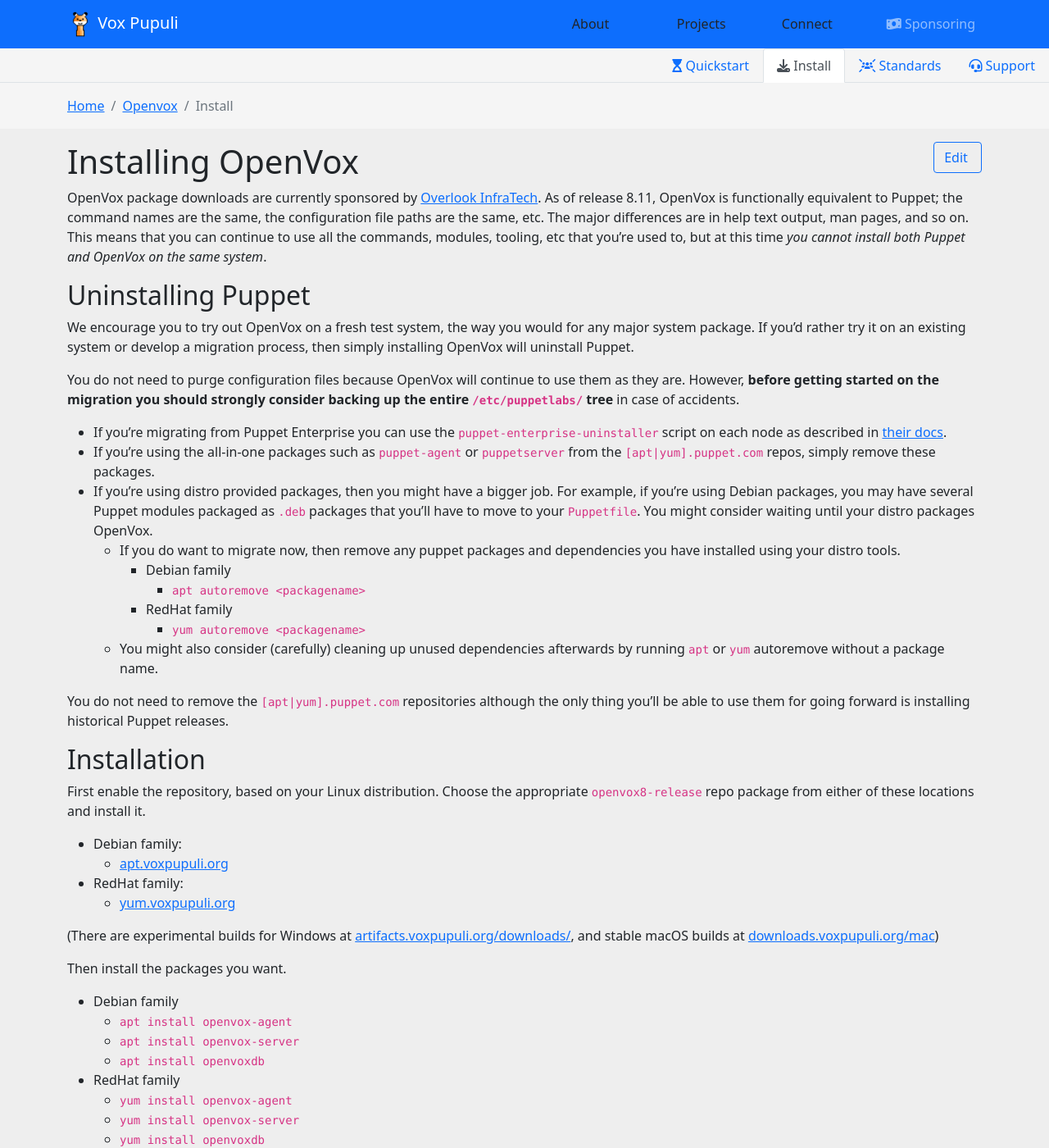
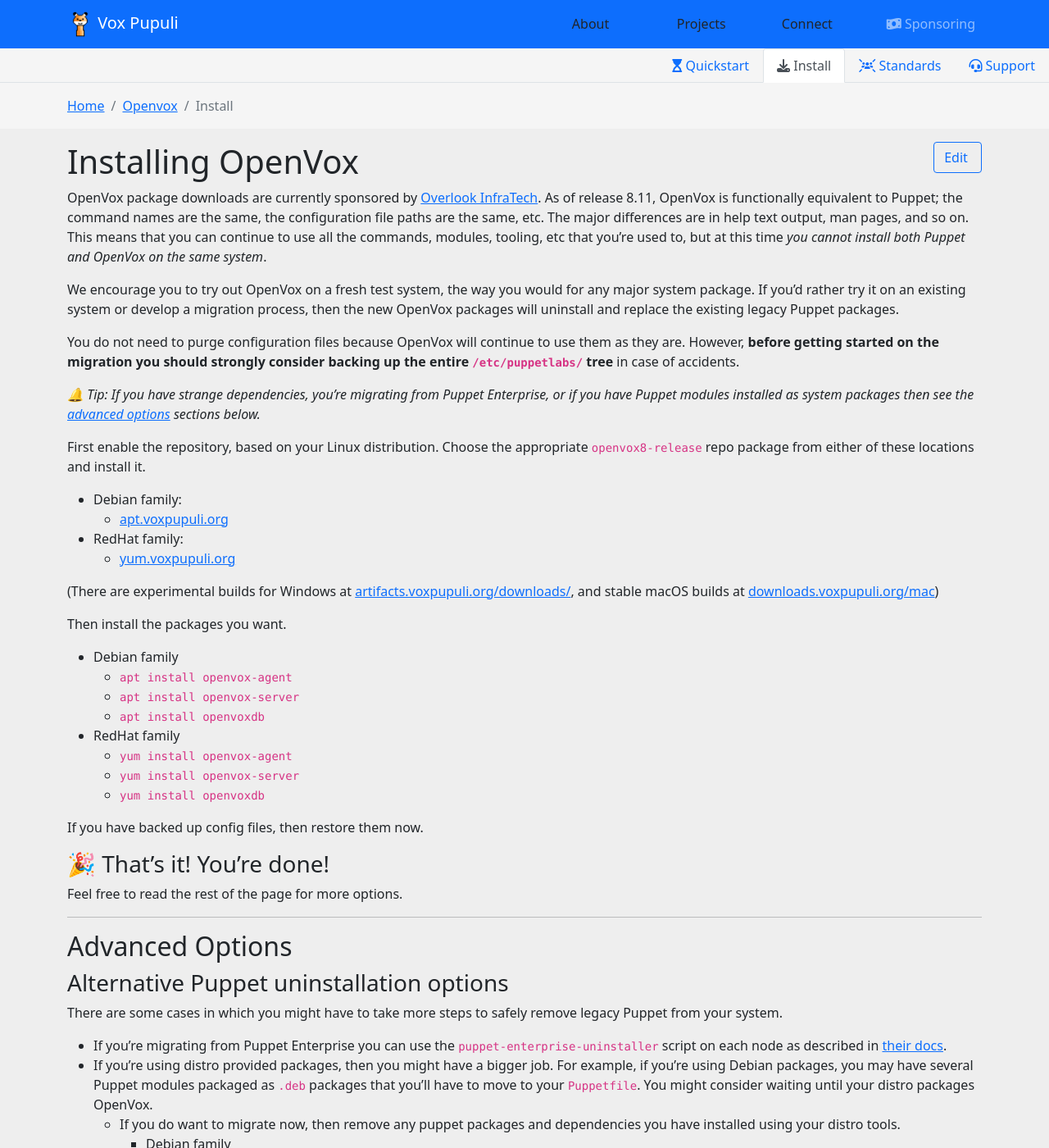
Before and after one commit to voxpupuli/voxpupuli.github.io, a Jekyll site: the page built from openvox/install.md, in a window 1280 px wide and 1400 px high. Shown: the whole window at 82% size. Built offline with Jekyll 4.4.1, drawn with Linux system fonts in a browser that asks for light colours; nearby versions of some CDN libraries; some of the changed text lies outside the part shown.

Commit message:
Simplify the install page
The install page was starting to look a lot more complex than it had to
be. This simply focuses on the "easy path" and moves everything else down
to an "advanced" section.

````diff
--- a/openvox/install.md
+++ b/openvox/install.md
@@ -9,30 +9,13 @@
 The major differences are in help text output, man pages, and so on.
 This means that you can continue to use all the commands, modules, tooling, etc that you're used to, but at this time *you cannot install both Puppet and OpenVox on the same system*.
 
-## Uninstalling Puppet
-
 We encourage you to try out OpenVox on a fresh test system, the way you would for any major system package.
-If you'd rather try it on an existing system or develop a migration process, then simply installing OpenVox will uninstall Puppet.
+If you'd rather try it on an existing system or develop a migration process, then the new OpenVox packages will uninstall and replace the existing legacy Puppet packages.
 
 You do not need to purge configuration files because OpenVox will continue to use them as they are.
 However, **before getting started on the migration you should strongly consider backing up the entire `/etc/puppetlabs/` tree** in case of accidents.
 
-* If you're migrating from Puppet Enterprise you can use the `puppet-enterprise-uninstaller` script on each node as described in [their docs](https://www.puppet.com/docs/pe/latest/uninstalling.html).
-* If you're using the all-in-one packages such as `puppet-agent` or `puppetserver` from the `[apt|yum].puppet.com` repos, simply remove these packages.
-* If you're using distro provided packages, then you might have a bigger job.
-  For example, if you're using Debian packages, you may have several Puppet modules packaged as `.deb` packages that you'll have to move to your `Puppetfile`.
-  You might consider waiting until your distro packages OpenVox.
-    * If you do want to migrate now, then remove any puppet packages and dependencies you have installed using your distro tools.
-        * Debian family
-          * `apt autoremove <packagename>`
-        * RedHat family
-          * `yum autoremove <packagename>`
-    * You might also consider (carefully) cleaning up unused dependencies afterwards by running `apt` or `yum` autoremove without a package name.
-
-You do not need to remove the `[apt|yum].puppet.com` repositories although the only thing you'll be able to use them for going forward is installing historical Puppet releases.
-
-
-## Installation
+*🔔 Tip: If you have strange dependencies, you're migrating from Puppet Enterprise, or if you have Puppet modules installed as system packages then see the [advanced options](#advanced-options) sections below.*
 
 First enable the repository, based on your Linux distribution.
 Choose the appropriate `openvox8-release` repo package from either of these locations and install it.
@@ -57,9 +40,34 @@
 
 If you have backed up config files, then restore them now.
 
+### 🎉 That's it! You're done!
+Feel free to read the rest of the page for more options.
+
+-----
+
+## Advanced Options
+
+### Alternative Puppet uninstallation options
+
+There are some cases in which you might have to take more steps to safely remove legacy Puppet from your system.
+
+* If you're migrating from Puppet Enterprise you can use the `puppet-enterprise-uninstaller` script on each node as described in [their docs](https://www.puppet.com/docs/pe/latest/uninstalling.html).
+* If you're using distro provided packages, then you might have a bigger job.
+  For example, if you're using Debian packages, you may have several Puppet modules packaged as `.deb` packages that you'll have to move to your `Puppetfile`.
+  You might consider waiting until your distro packages OpenVox.
+    * If you do want to migrate now, then remove any puppet packages and dependencies you have installed using your distro tools.
+        * Debian family
+          * `apt autoremove <packagename>`
+        * RedHat family
+          * `yum autoremove <packagename>`
+    * You might also consider (carefully) cleaning up unused dependencies afterwards by running `apt` or `yum` autoremove without a package name.
+
+You do not need to remove the `[apt|yum].puppet.com` repositories although the only thing you'll be able to use them for going forward is installing historical Puppet releases.
+
+
 ### Managing OpenVox with OpenVox
 
-### Repositories
+#### Managing Repositories
 
 You can add the APT or YUM repositories with OpenVox - this should do the same thing as using the release packages:
 
@@ -94,7 +102,7 @@
 }
 ```
 
-### Server/Client
+#### Managing the Server/Client
 
 You can manage OpenVox with several existing modules:
 
@@ -112,24 +120,26 @@
 puppetdb::master::config::terminus_package: openvoxdb-termini
 ```
 
-Note that this will cause errors if the OpenVox repositories are not available (using one of the methods above).
+Note that you will need to have the OpenVox repositories available (using one of the methods above) for this to work properly.
 If the OpenVox repositories are available, this will cause Puppet to be removed and OpenVox to be installed.
 
 
-### Foreman integration
+#### Foreman integration
 
-Foreman installs the package puppet-agent-oauth.
-It provides the [oauth](https://rubygems.org/gems/oauth) gem for the Puppet Agent Ruby.
-The package depends on `puppet-agent`.
-The OpenVox packages don't have a `provides puppet-agent` flag yet.
-As a workaround, tell the foreman module to not install the package:
+Foreman installs the package `puppet-agent-oauth` which is a system packaged Ruby gem with native code.
+It provides the [oauth](https://rubygems.org/gems/oauth) gem for the Puppet Agent Ruby environment and depends on `puppet-agent`.
+The OpenVox packages don't have a `provides puppet-agent` flag yet, so this will cause dependency errors.
+As a workaround you'll need to manage the gem directly instead of letting the Foreman module handle it.
+Note that this will require build essentials and ruby development packages.
+
+Add this to your Hiera config:
 
 ```yaml
 ---
 foreman::providers::oauth: false
 ```
 
-And manage the gem directly:
+And then manage the gem directly in Puppet code:
 
 ```puppet
 package { 'oauth':
@@ -138,6 +148,8 @@
 }
 ```
 
+-----
+
 ## Sponsorship
 
 Many thanks to Lance and the [OSU Open Source Lab](https://osuosl.org).
````
